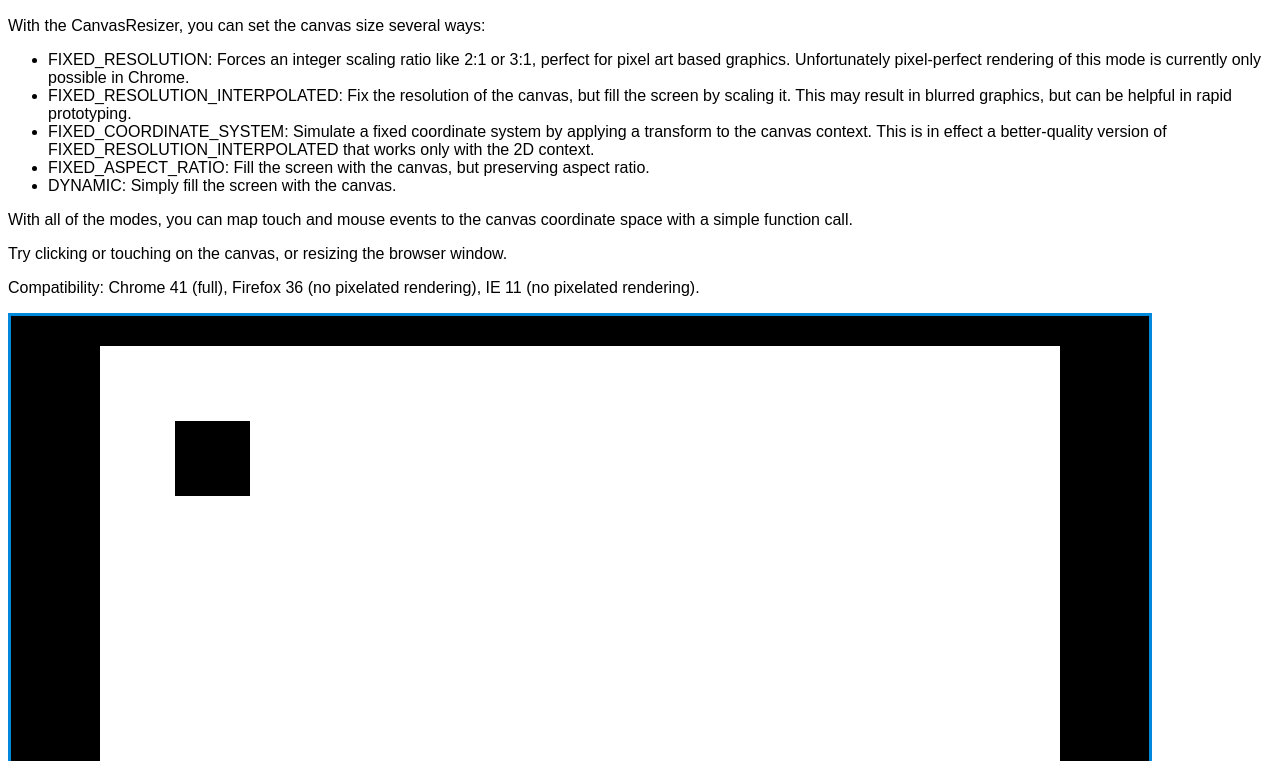
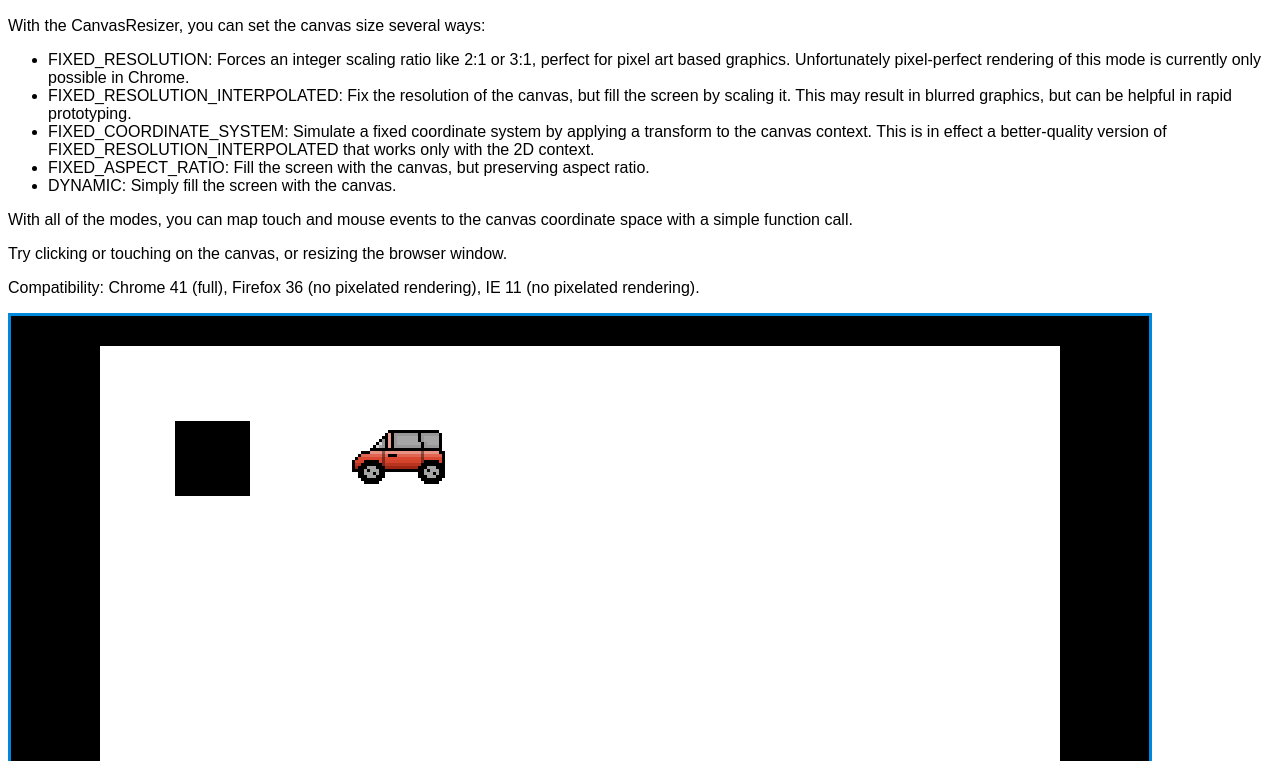
Before and after one commit to Oletus/gameutils.js, a website: page examples/canvasresizer.html in a window 1280 px wide. Shown: the part 39-800 px from the top of the page. Drawn offline with Linux system fonts and the light colour scheme.

Commit message:
Add snap to pixel boundaries to CanvasResizer
Snapping will be done in FIXED_RESOLUTION mode

```diff
--- a/examples/canvasresizer.html
+++ b/examples/canvasresizer.html
@@ -3,12 +3,16 @@
 <title>Gameutils.js: Using the CanvasResizer class to manage canvas size</title>
 <link rel="stylesheet" type="text/css" href="assets/default.css">
 <script src="../src/canvasresizer.js"></script>
+<script src="../src/sprite.js"></script>
 <script>
 'use strict';
 
 var realCtx;
 var resizer;
 var pos = {x: 37.5, y: 37.5};
+
+Sprite.gfxPath = 'assets/gfx/';
+var pixelArtSprite = new Sprite('pixelartcar.png');
 
 var frame = function() {
     // The resizer returns a wrapped canvas 2D context in FIXED_COORDINATE_SYSTEM mode.
@@ -21,6 +25,11 @@ var frame = function() {
     ctx.fillRect(0, 0, ctx.canvas.width, ctx.canvas.height);
     ctx.fillStyle = '#000';
     ctx.fillRect(Math.round(pos.x - 12.5), Math.round(pos.y - 12.5), 25, 25);
+
+    // Draw the pixel art so that its coordinates don't exactly match the pixel boundaries. FIXED_RESOLUTION mode
+    // will snap the coordinates to pixel boundaries automatically.
+    pixelArtSprite.drawRotatedNonUniform(ctx, 100.25, 37.25, 0, -1);
+
     requestAnimationFrame(frame);
 };
 
--- a/src/canvasresizer.js
+++ b/src/canvasresizer.js
@@ -76,6 +76,7 @@ var CanvasResizer = function(options) {
     this.resize();
     this._scale = 1.0;
     this._wrapCtx = null;
+    this._wrapCtxPixelate = null;
 };
 
 /**
@@ -211,6 +212,55 @@ CanvasResizer.prototype.render = function() {
             this._wrapCtx = wrapCtx;
         }
         return this._wrapCtx;
+    }
+    if (this.mode == CanvasResizer.Mode.FIXED_RESOLUTION) {
+        var ctx = this.canvas.getContext('2d');
+        if (this._wrapCtxPixelate == null) {
+            var pixelatingStack = [true];
+            var wrapCtx = CanvasResizer.wrap(ctx, function(prop) {
+                return (prop.indexOf('webkit') === 0 ||
+                       prop == 'translate' || prop == 'scale' || prop == 'rotate' ||
+                       prop == 'transform' || prop == 'setTransform' ||
+                       prop == 'save' || prop == 'restore');
+            });
+            wrapCtx.translate = function(x, y) {
+                if (pixelatingStack[pixelatingStack.length - 1]) {
+                    ctx.translate(Math.round(x), Math.round(y));
+                } else {
+                    ctx.translate(x, y);
+                }
+            };
+            wrapCtx.scale = function(x, y) {
+                if (Math.round(x) !== x || Math.round(y) !== y) {
+                    pixelatingStack[pixelatingStack.length - 1] = false;
+                }
+                ctx.scale(x, y);
+            };
+            wrapCtx.rotate = function(angle) {
+                if (angle !== 0) {
+                    pixelatingStack[pixelatingStack.length - 1] = false;
+                }
+                ctx.rotate(angle);
+            };
+            wrapCtx.transform = function(a, b, c, d, e, f) {
+                pixelatingStack[pixelatingStack.length - 1] = false;
+                ctx.transform(a, b, c, d, e, f);
+            };
+            wrapCtx.setTransform = function(a, b, c, d, e, f) {
+                pixelatingStack[pixelatingStack.length - 1] = false;
+                ctx.setTransform(a, b, c, d, e, f);
+            };
+            wrapCtx.save = function() {
+                pixelatingStack.push(pixelatingStack[pixelatingStack.length - 1]);
+                ctx.save();
+            };
+            wrapCtx.restore = function() {
+                pixelatingStack.pop();
+                ctx.restore();
+            };
+            this._wrapCtxPixelate = wrapCtx;
+        }
+        return this._wrapCtxPixelate;
     }
 };
 
```
Also changed, not shown: examples/assets/gfx/pixelartcar.png (added).
